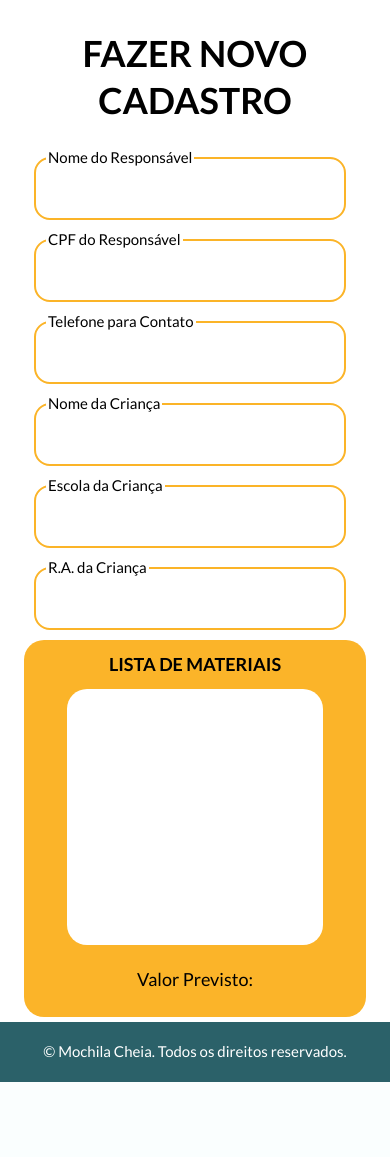
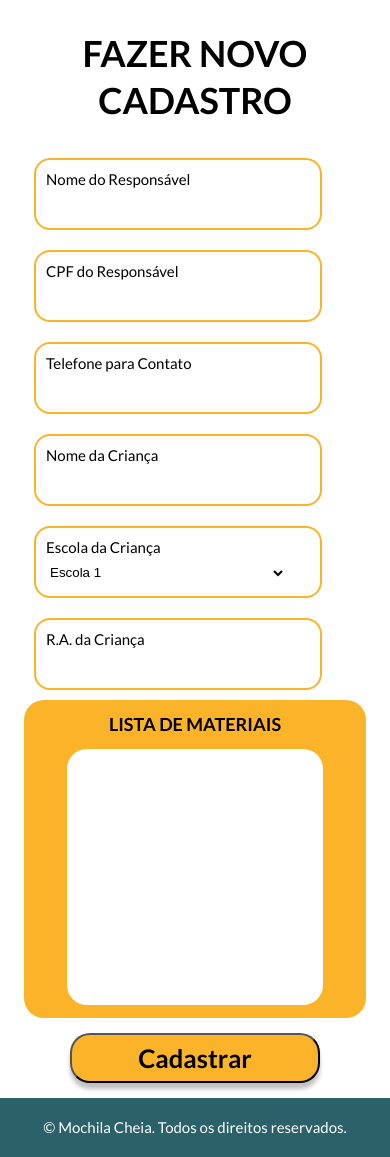
Before and after one commit to adiala/mochila-cheia-hackaton, a PHP site: page /registerPage.html in a window 390 px wide. Shown: the part 95-1252 px from the top of the page. Before the commit the page ends 1177 px from the top, so only its background shows below. Run offline with PHP 8.4, Linux system fonts and the light colour scheme.

Commit message:
cadastro escreve Json

```diff
--- /dev/null
+++ b/app/js/registroAlunos.js
@@ -0,0 +1,13 @@
+function handleFormSubmit(event) {
+    event.preventDefault();
+
+    const data = new FormData(event.target);
+
+    const formJSON = Object.fromEntries(data.entries());
+
+    const results = document.querySelector('.results pre');
+    results.innerText = JSON.stringify(formJSON, null, 2);
+  }
+
+  const form = document.querySelector('.contact-form');
+  form.addEventListener('submit', handleFormSubmit);
--- a/app/scss/_register.scss
+++ b/app/scss/_register.scss
@@ -1,16 +1,25 @@
 .formularioCadastro {
 
     @include breakpoint-down(small) {
+        display: flex;
+        flex-direction: column;
         top: auto;
         left:auto;
         bottom: auto;
         right: auto;
         position: relative;
 
-        fieldset.inputLine, #nameResp, #cpfResp, #telContact, #kidName, #kidSchool, #kidRegister {
+        .input-group {
             width: 18rem;
             font-size: $font-sm;
         }
+
+        #nameResp, #cpfResp, #telContact, #kidName, #kidSchool, #kidRegister {
+            width: 15rem;
+            height: 1.9rem;
+            align-self: center;
+            padding: 0;
+          }
     }
 }
 
@@ -52,3 +61,18 @@
         }
     }
 }
+
+.buttonConfirm {
+    @include breakpoint-down(small) {
+        top: auto;
+        left:auto;
+        bottom: auto;
+        right: auto;
+        position: relative;
+        align-self: center;
+        margin-top: 10px;
+        margin-bottom: 15px;
+        width: 250px;
+        height: 50px;
+    }
+}
--- a/app/scss/style.css
+++ b/app/scss/style.css
@@ -842,15 +842,30 @@ fieldset {
 
 @media (max-width: 39.9375em) {
   .formularioCadastro {
+    display: -webkit-box;
+    display: -ms-flexbox;
+    display: flex;
+    -webkit-box-orient: vertical;
+    -webkit-box-direction: normal;
+        -ms-flex-direction: column;
+            flex-direction: column;
     top: auto;
     left: auto;
     bottom: auto;
     right: auto;
     position: relative;
   }
-  .formularioCadastro fieldset.inputLine, .formularioCadastro #nameResp, .formularioCadastro #cpfResp, .formularioCadastro #telContact, .formularioCadastro #kidName, .formularioCadastro #kidSchool, .formularioCadastro #kidRegister {
+  .formularioCadastro .input-group {
     width: 18rem;
     font-size: 0.9375rem;
+  }
+  .formularioCadastro #nameResp, .formularioCadastro #cpfResp, .formularioCadastro #telContact, .formularioCadastro #kidName, .formularioCadastro #kidSchool, .formularioCadastro #kidRegister {
+    width: 15rem;
+    height: 1.9rem;
+    -ms-flex-item-align: center;
+        -ms-grid-row-align: center;
+        align-self: center;
+    padding: 0;
   }
 }
 
@@ -884,6 +899,23 @@ fieldset {
     left: auto;
     width: auto;
     height: auto;
+  }
+}
+
+@media (max-width: 39.9375em) {
+  .buttonConfirm {
+    top: auto;
+    left: auto;
+    bottom: auto;
+    right: auto;
+    position: relative;
+    -ms-flex-item-align: center;
+        -ms-grid-row-align: center;
+        align-self: center;
+    margin-top: 10px;
+    margin-bottom: 15px;
+    width: 250px;
+    height: 50px;
   }
 }
 
--- a/css/style.css
+++ b/css/style.css
@@ -1,4 +1,4 @@
- .inputLine{
+ .input-group {
     padding:0.625rem;
     border:0.125rem solid;
     margin:0.625rem;
@@ -7,16 +7,15 @@
     width: 43.75rem;
     height: 4.5rem;
   }
-.inputLine>label{
-    position:absolute;
-    top: -0.063rem;
-    left: 1.25rem;
-    background-color:white;
+
+.input-group>select {
+    border:none;
+    background-color: white;
   }
 
-.inputLine>input{
-    border:none;
-  }
+.input-group>input {
+  border:none;
+}
 
 #nameResp{
     width: 40rem;
@@ -56,9 +55,8 @@
 
 .listOfMaterials{
     position: absolute;
-    top: 15rem;
-    right: 13.5rem;
-    bottom: 11.5rem;
+    left: 46.5rem;
+    top: 0rem;
     width: 39.125rem;
     height: 35.063rem;
     background-color: #fbb429;
@@ -80,8 +78,7 @@
     width: 23.5rem;
     height: 6.813rem;
     position: absolute;
-    top: 25rem;
-    left: 45rem;
+    top: 32rem;
     background-color: #fbb429;
     border-radius: 1.25rem;
     font-family: Lato;
--- a/registerPage.html
+++ b/registerPage.html
@@ -9,7 +9,6 @@
     <title>Projeto Mochila Cheia</title>
     <link rel="stylesheet" href="./css/style.css"/>
     <link rel="stylesheet" href="./app/scss/style.css"/>
-    <link rel="preconnect" href="https://fonts.gstatic.com">
     <link rel="preconnect" href="https://fonts.gstatic.com">
     <link href="https://fonts.googleapis.com/css2?family=Lato:wght@300;400;700&display=swap" rel="stylesheet">
 
@@ -50,65 +49,58 @@
             <h1>FAZER NOVO CADASTRO</h1>
         </div>
 <!-- FORMULÁRIO -->
-    <span class="formularioCadastro">
-        <div>
-            <form id="nomeDoResponsavel" method="POST"></form>
-            <fieldset class="inputLine">
-                <legend>Nome do Responsável</legend>
-                <input type="text" id="nameResp" name="nameResp"><br><br>
-            </fieldset>
-            </form>
+        <form class="contact-form formularioCadastro">
+            <div class="input-group">
+                <label for="nameResp">Nome do Responsável</label>
+                <input id="nameResp" name="nameResp" type="text"/>
             </div>
-        <div>
-            <form id="cpfDoResponsavel" method="POST"></form>
-            <fieldset class="inputLine">
-                <legend>CPF do Responsável</legend>
-                <input type="text" id="cpfResp" name="cpfResp" maxlength="11"><br><br>
-            </fieldset>
-            </form>
+
+            <div class="input-group">
+                <label for="cpfResp">CPF do Responsável</label>
+                <input id="cpfResp" name="cpfResp" type="text"/>
             </div>
-        <div>
-            <form id="telefoneParaContato" method="POST"></form>
-            <fieldset class="inputLine">
-                <legend>Telefone para Contato</legend>
-                <input type="tel" id="telContact" name="telContact" maxlength="11"><br><br>
-            </fieldset>
-            </form>
+
+            <div class="input-group">
+                <label for="telContact">Telefone para Contato</label>
+                <input id="telContact" name="telContact" type="tel" maxlength="11"/>
             </div>
-        <div>
-            <form id="nomeDaCriança" method="POST"></form>
-            <fieldset class="inputLine">
-                <legend>Nome da Criança</legend>
-                <input type="text" id="kidName" name="kidName"><br><br>
-            </fieldset>
-            </form>
+
+            <div class="input-group">
+                <label for="kidName">Nome da Criança</label>
+                <input id="kidName" name="kidName" type="text"/>
             </div>
-        <div>
-            <form id="escolaDaCriança" method="POST"></form>
-            <fieldset class="inputLine">
-                <legend>Escola da Criança</legend>
-                <input type="text" id="kidSchool" name="kidSchool"><br><br>
-            </fieldset>
-            </form>
+
+            <div class="input-group">
+                <label for="kidSchool">Escola da Criança</label>
+                <select id="kidSchool" name="kidSchool">
+                    <option>Escola 1</option>
+                    <option>Escola 2</option>
+                    <option>Escola 3</option>
+                </select>
             </div>
-        <div>
-            <form id="raDaCriança" method="POST"></form>
-            <fieldset class="inputLine">
-                <legend>R.A. da Criança</legend>
-                <input type="text" id="kidRegister" name="kidRegister"><br><br>
-            </fieldset>
-            </form>
+
+            <div class="input-group">
+                <label for="kidRegister">R.A. da Criança</label>
+                <input id="kidRegister" name="kidRegister" type="text"/>
             </div>
-    </span>
-<!-- LISTA DE MATERIAIS -->
-        <span class="listOfMaterials">
+
+            <div class="listOfMaterials">
                 <h1 class="title">LISTA DE MATERIAIS</h1>
                 <div class="itensList">
 
                 </div>
-            <p>Valor Previsto:</p>
-        </span>
+
+            </div>
+            <button type="submit" class="buttonConfirm">Cadastrar</button>
+        </form>
+
+        <!-- <div class="results">
+            <h2>Form Data</h2>
+            <pre></pre>
+        </div> -->
     </main>
+
+
 <!-- RODAPÉ -->
     <footer class="footer">
         <div class="footer__copyright">
@@ -116,6 +108,7 @@
         </div>
     </footer>
 
+    <script src="./app/js/registroAlunos.js"></script>
     <script src="./app/js/script.js"></script>
 
 </body>
```
Also changed, not shown: 1 other file. Lines whose indentation alone changed are shown as unchanged.
